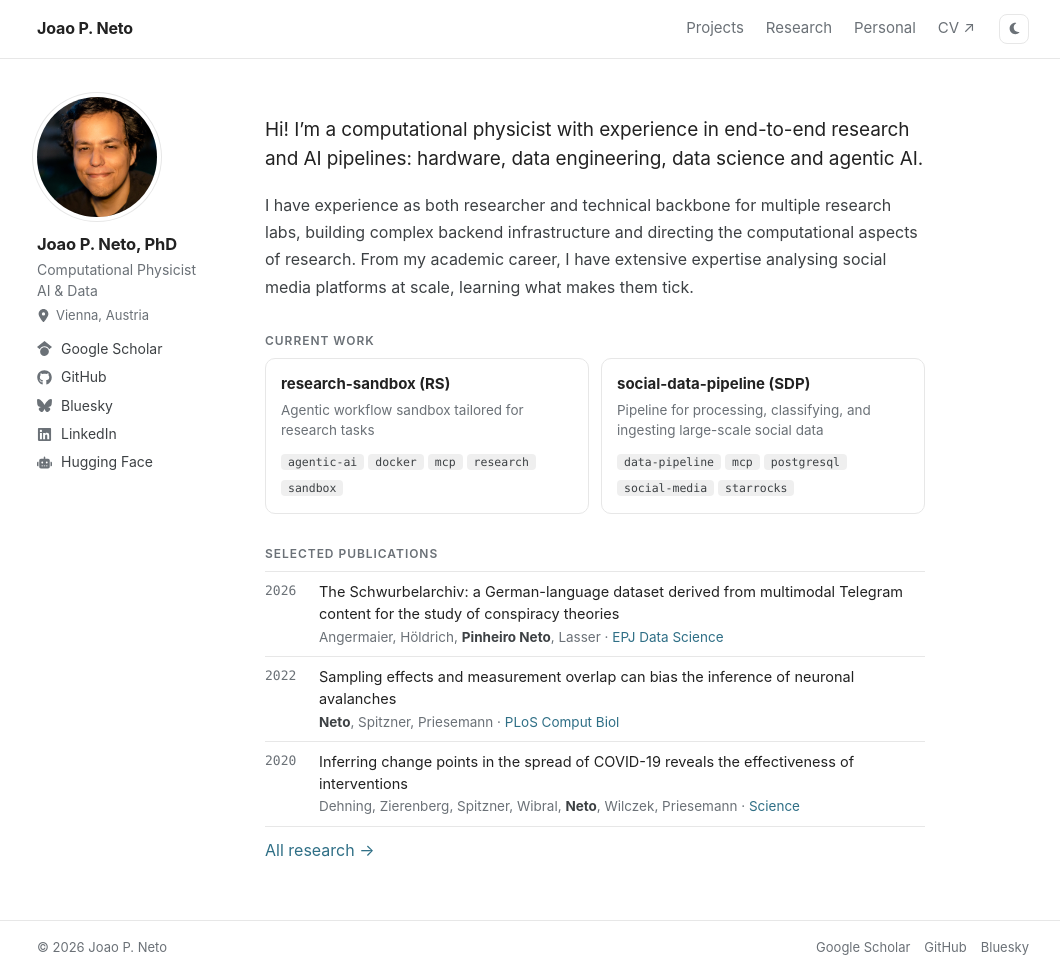
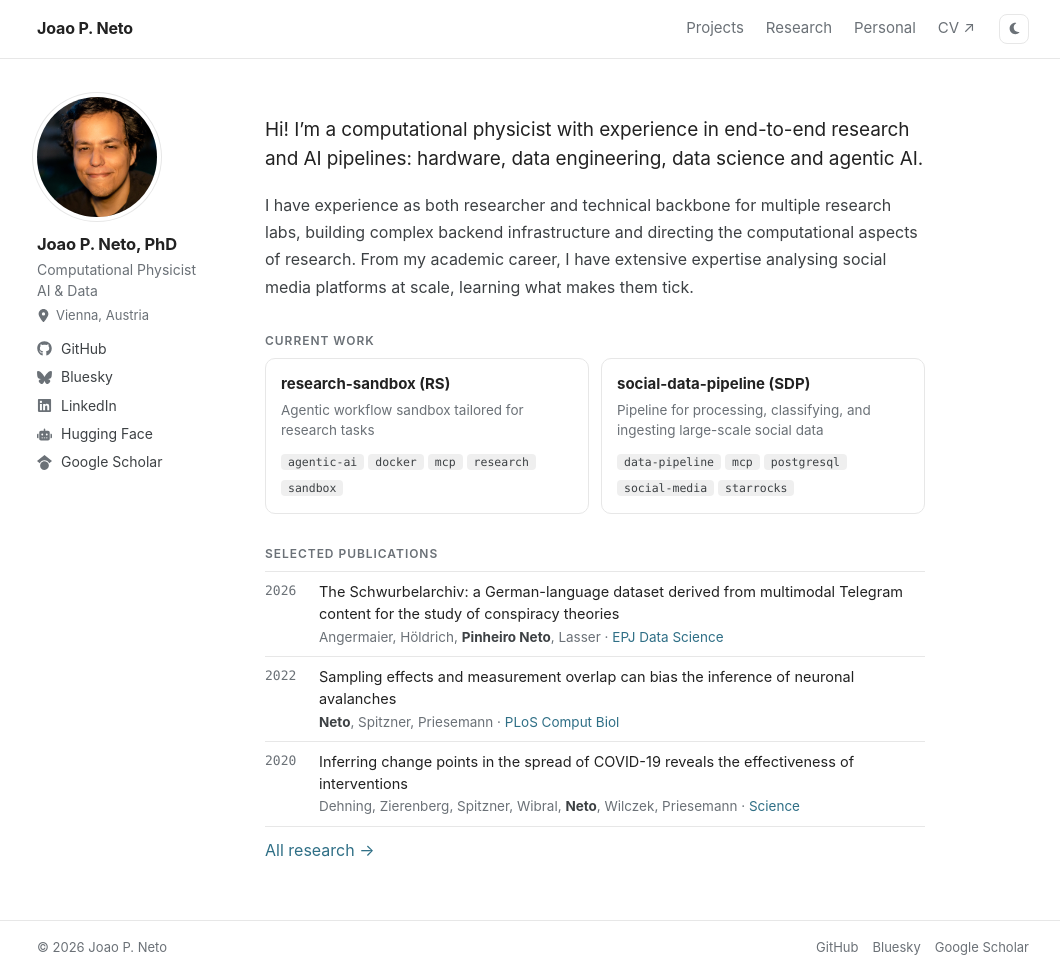
Before and after one commit to joaopn/joaopn.github.io, a Jekyll site: the page built from _pages/about.md, in a window 1280 px wide. Shown: the whole page, without its empty margins (107-1167 px from the left). Built offline with Jekyll 4.4.1, drawn with Linux system fonts in a browser that asks for light colours; part of the change alters nothing that is shown.

Commit message:
sidebar: move Google Scholar to the end of the profile links

```diff
--- a/_config.yml
+++ b/_config.yml
@@ -20,10 +20,6 @@ author:
   bio              : "Computational Physicist<br>AI &amp; Data"
   location         : "Vienna, Austria"
   links:
-    - label: "Google Scholar"
-      icon: "google-scholar"
-      url: "https://scholar.google.de/citations?user=nq61A04AAAAJ&hl"
-      footer: true
     - label: "GitHub"
       icon: "github"
       url: "https://github.com/joaopn"
@@ -38,6 +34,10 @@ author:
     - label: "Hugging Face"
       icon: "robot"
       url: "https://huggingface.co/joaopn"
+    - label: "Google Scholar"
+      icon: "google-scholar"
+      url: "https://scholar.google.de/citations?user=nq61A04AAAAJ&hl"
+      footer: true
 
 # Reading Files
 include:
```
